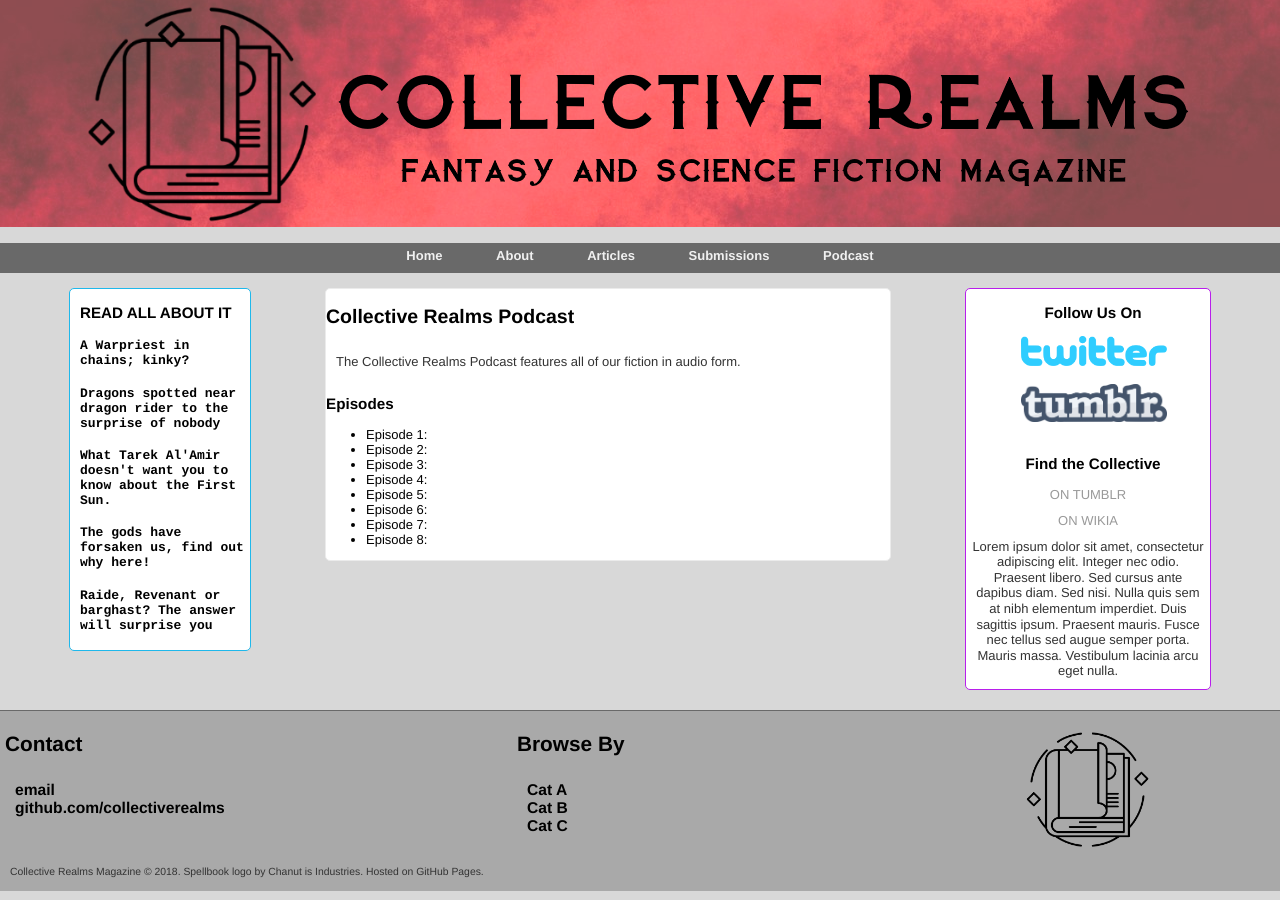
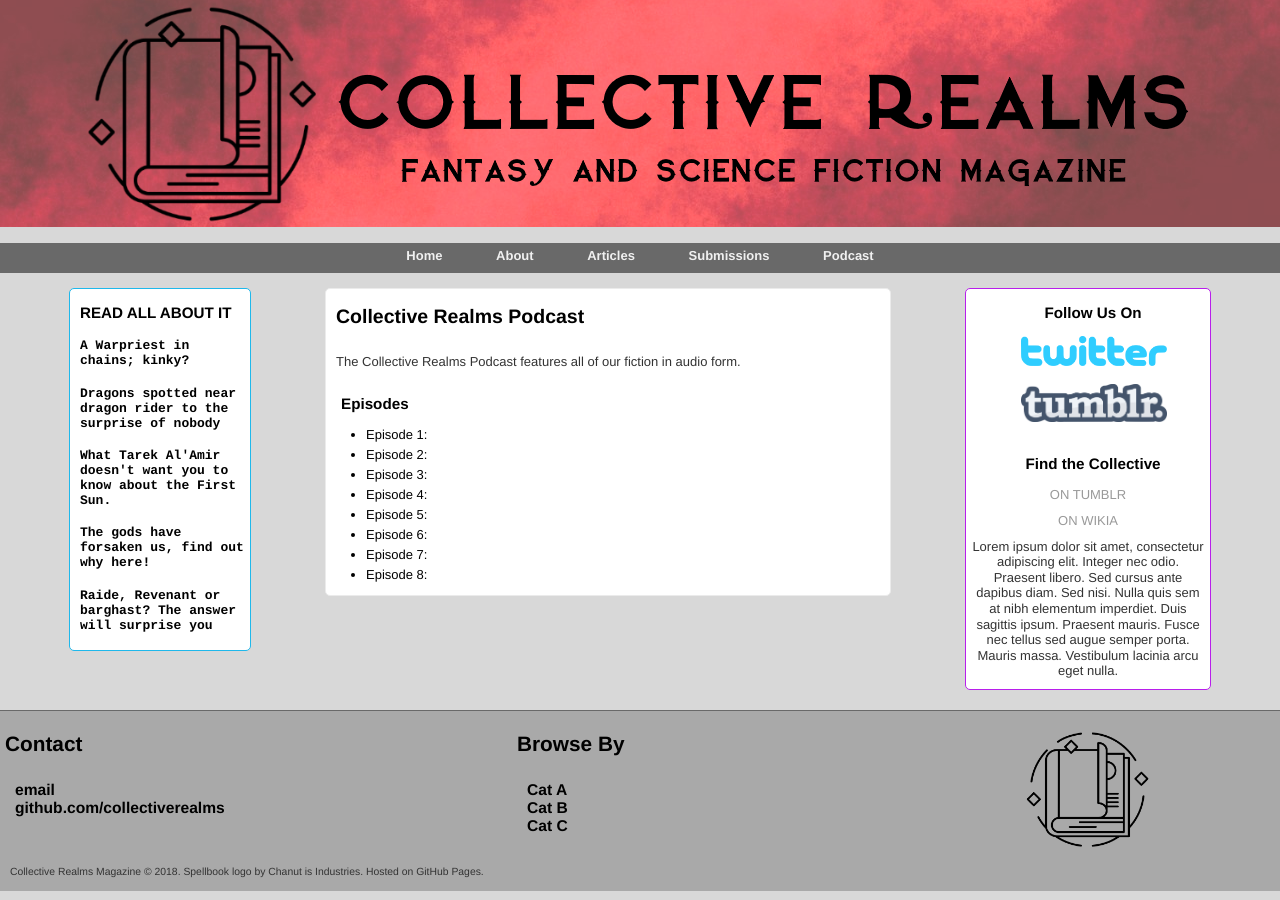
Before and after one commit to collectiverealms/collectiverealms, a Jekyll site: the page built from podcast.html, in a window 1280 px wide. Built offline with Jekyll 4.4.1, drawn with Linux system fonts in a browser that asks for light colours.

Commit message:
Update main.css

```diff
--- a/css/main.css
+++ b/css/main.css
@@ -31,17 +31,21 @@ body {
                         font-family:'Helvetica', 'Arial', 'Sans-Serif';
                     }
 
-                    .about h3, .submissions h2, .articles h2, #rightcolumn h3, #leftcolumn h4, #leftcolumn h3 {
+                    .about h3, .submissions h2, .articles h2, #rightcolumn h3, #leftcolumn h4, #leftcolumn h3, #podcast h2 {
                         padding-left: 10px;
                     }
 
-                    .about h4, .submissions h4 {
+                    .about h4, .submissions h4, #podcast h3 {
                         padding-left: 15px;
                     }
 
                     .about p, submissions p {
                         padding-left: 20px;
 
+                    }
+
+                    #podcast li {
+                        margin-bottom: 5px;
                     }
 
                     #leftcolumn h4, #leftcolumn p {
```
